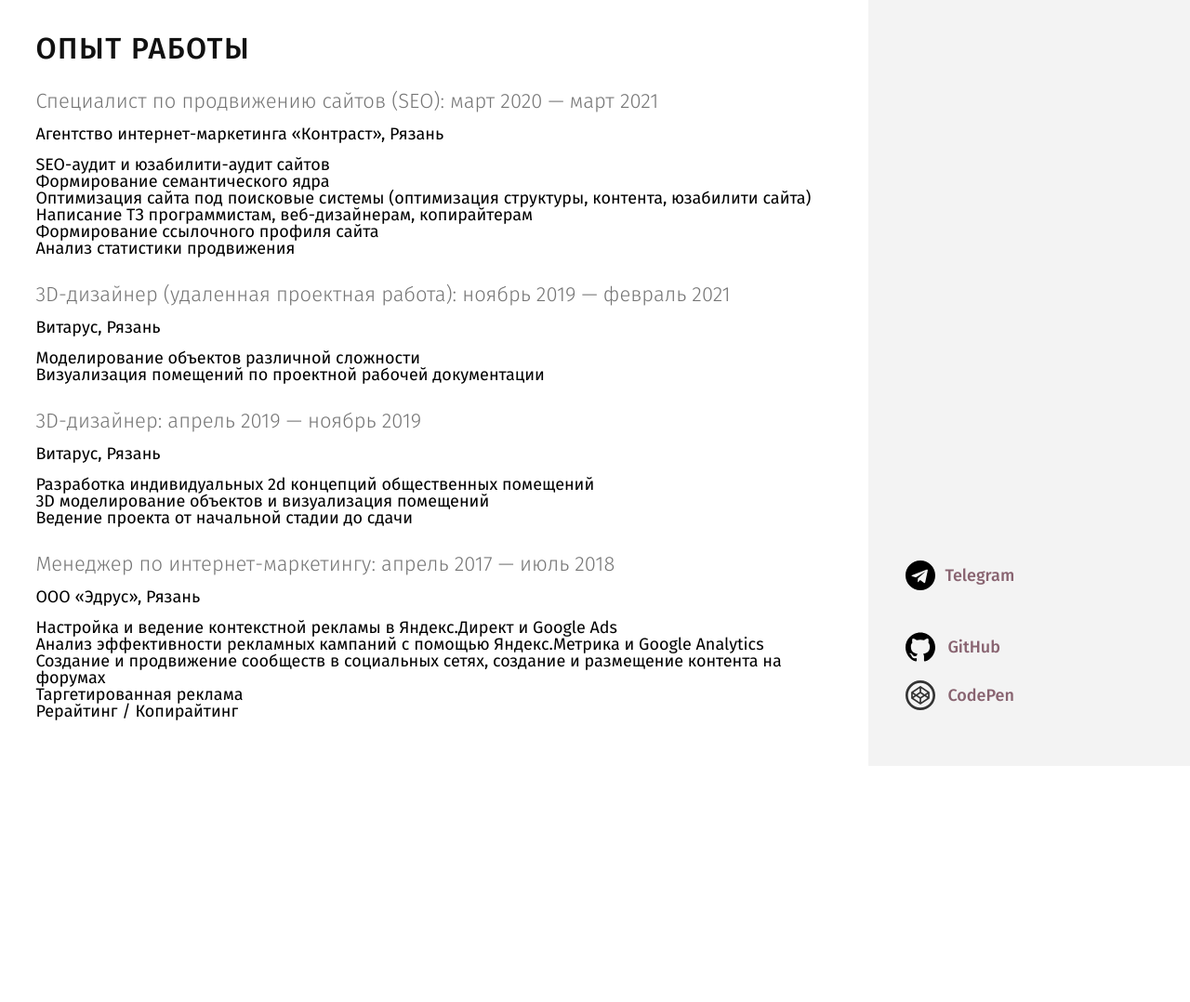
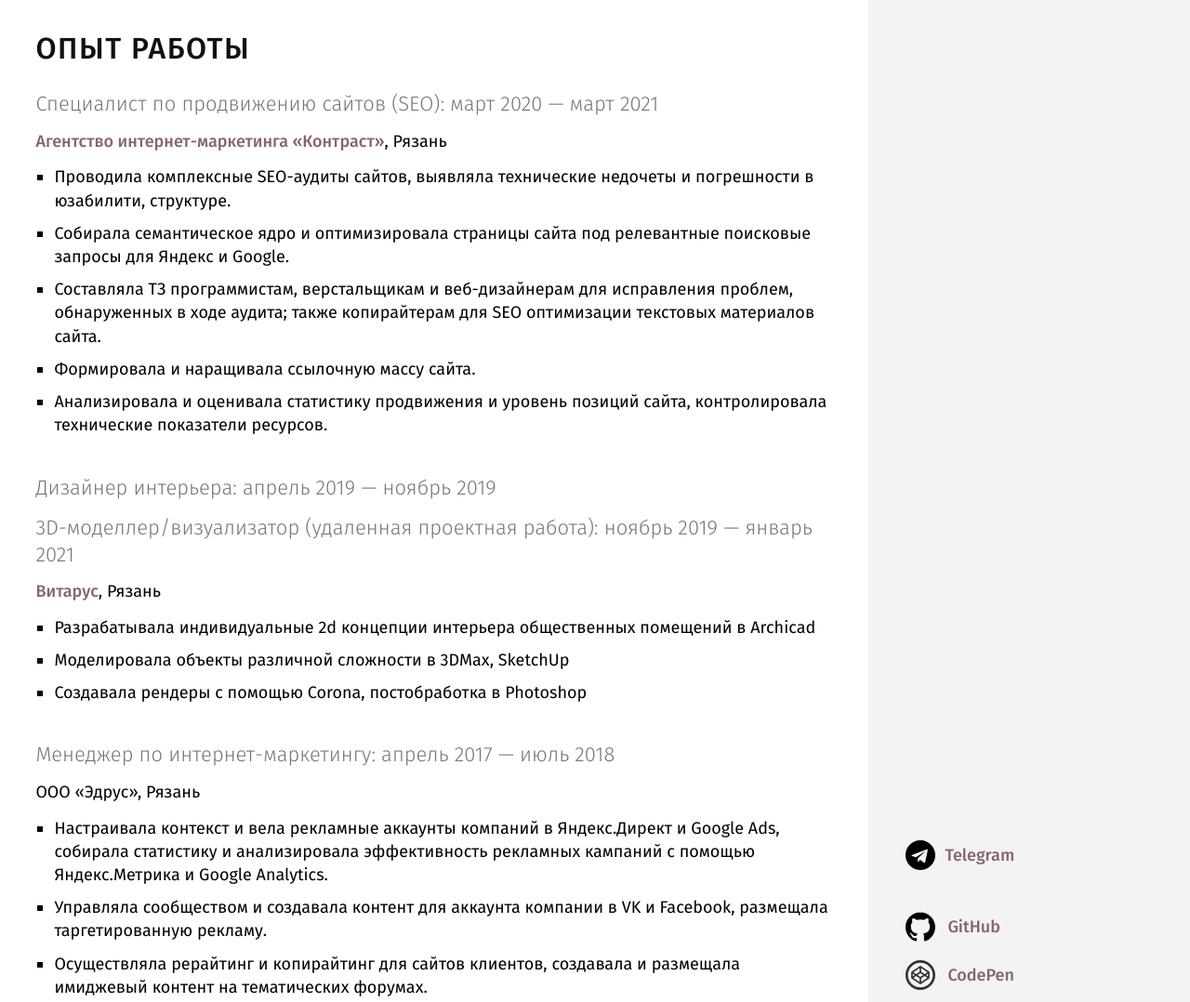
Before and after one commit to Nika-97/cv-page, a website: page index.html in a window 1280 px wide. Shown: the part 1860-2938 px from the top of the page at 93% size. Before the commit the page ends 2684 px from the top, so only its background shows below. Drawn offline with nearby package versions, Linux system fonts and the light colour scheme; files that its build step writes are made by us from their sources.

Commit message:
add work exp info

```diff
--- a/assets/js-src/main.js
+++ b/assets/js-src/main.js
@@ -10,7 +10,6 @@
     pagination: {
         el: '.swiper-pagination',
     },
-
 });
 
 
@@ -24,15 +23,23 @@
         type: 'fraction',
     },
     nested: true,
+    zoom: true,
 
     breakpoints: {
-        // when window width is >= 320px
         320: {
-            zoom: true,
+            zoom: {
+                maxRatio: 3
+            }
         },
-        // when window width is >= 800px
-        800: {
-            zoom: false,
+        576: {
+            zoom: {
+                maxRatio: 2
+            }
         },
-    }
+        1280: {
+            zoom: {
+                maxRatio: 1.2
+            }
+        }
+    },
 });
--- a/assets/scss/style.scss
+++ b/assets/scss/style.scss
@@ -109,7 +109,7 @@
         "contacts right"
         "left right";
     @include min1920 {
-        grid-template-rows: 485px 150px 77%;
+        grid-template-rows: 485px 150px 79%;
     }
     @include max1370 {
         grid-template-columns: 73% 27%;
@@ -332,6 +332,12 @@
 .about-me,
 .work-exp {
     padding: 0 3vw;
+    @include max1050 {
+        width: 85%;
+    }
+    @include max800 {
+        width: 100%;
+    }
 }
 
 .about-me > p:first-of-type {
@@ -343,7 +349,7 @@
 }
 
 .work-exp > div {
-    margin-bottom: 30px;
+    margin-bottom: 40px;
     &:last-child {
         margin-bottom: 0;
     }
@@ -354,15 +360,35 @@
         color: #757575;
         font-weight: 300;
         font-size: 22px;
+        margin-top: 15px;
+        line-height: 130%;
         @include max800 {
             font-size: 20px;
+        }
+        &:first-of-type {
+            margin-top: 0;
         }
     }
     &__work-place {
         margin-top: 15px;
+        line-height: 120%;
+        a {
+            color: #886370;
+            font-weight: 500;
+            display: inline;
+        }
     }
     &__descr {
         margin-top: 15px;
+        li {
+            line-height: 140%;
+            margin-top: 10px;
+            list-style: square;
+            margin-left: 20px;
+            &:first-child {
+                margin-top: 0;
+            }
+        }
     }
 }
 
@@ -423,12 +449,11 @@
         }
     }
     &__links {
+        display: flex;
         align-self: flex-end;
         flex-wrap: wrap;
-        &.links {
-            @include max1050 {
-                display: none;
-            }
+        @include max1050 {
+            display: none;
         }
     }
 }
@@ -491,17 +516,18 @@
     font-weight: 300;
 }
 
-.links {
-    display: flex;
+.footer-links {
+    display: none;
     @include max1050 {
+        display: flex;
         padding: 30px 0;
         background-color: #ebebeb;
         width: 100%;
         justify-content: center;
     }
 }
-.links_mob {
-    display: none;
+.footer-links_mob {
+
     @include max1050 {
         display: flex;
         width: 65%;
--- a/index.html
+++ b/index.html
@@ -343,35 +343,36 @@
                     <div>
                         <span class="work-exp__job-title">Специалист по продвижению сайтов
                             (SEO): март 2020 — март 2021</span>
-                        <span class="work-exp__work-place">Агентство интернет-маркетинга «Контраст», Рязань</span>
+                        <span class="work-exp__work-place"><a href="https://icontrast.ru/" target="_blank">Агентство
+                                интернет-маркетинга «Контраст»</a>, Рязань</span>
                         <ul class="work-exp__descr">
-                            <li>SEO-аудит и юзабилити-аудит сайтов</li>
-                            <li>Формирование семантического ядра</li>
-                            <li>Оптимизация сайта под поисковые системы (оптимизация структуры, контента, юзабилити
-                                сайта)</li>
-                            <li>Написание ТЗ программистам, веб-дизайнерам, копирайтерам</li>
-                            <li>Формирование ссылочного профиля сайта</li>
-                            <li>Анализ статистики продвижения</li>
+                            <li>Проводила комплексные SEO-аудиты сайтов, выявляла технические недочеты и погрешности в
+                                юзабилити, структуре.</li>
+                            <li>Собирала семантическое ядро и оптимизировала страницы сайта под релевантные поисковые
+                                запросы для Яндекс и Google.</li>
+                            <li>Составляла ТЗ программистам, верстальщикам и веб-дизайнерам для исправления проблем,
+                                обнаруженных в ходе аудита; также копирайтерам для SEO оптимизации текстовых материалов
+                                сайта.</li>
+                            <li>Формировала и наращивала ссылочную массу сайта.</li>
+                            <li>Анализировала и оценивала статистику продвижения и уровень позиций сайта, контролировала
+                                технические показатели ресурсов.</li>
                         </ul>
                     </div>
 
-                    <div>
-                        <span class="work-exp__job-title">3D-дизайнер (удаленная проектная работа): ноябрь 2019 —
-                            февраль 2021</span>
-                        <span class="work-exp__work-place">Витарус, Рязань</span>
-                        <ul class="work-exp__descr">
-                            <li>Моделирование объектов различной сложности</li>
-                            <li>Визуализация помещений по проектной рабочей документации</li>
-                        </ul>
-                    </div>
+
 
                     <div>
-                        <span class="work-exp__job-title">3D-дизайнер: апрель 2019 — ноябрь 2019</span>
-                        <span class="work-exp__work-place">Витарус, Рязань</span>
+                        <span class="work-exp__job-title">Дизайнер интерьера: апрель 2019 — ноябрь 2019</span>
+                        <span class="work-exp__job-title">3D-моделлер/визуализатор (удаленная проектная работа): ноябрь
+                            2019 —
+                            январь 2021</span>
+                        <span class="work-exp__work-place"><a href="https://vita-rus.ru/" target="_blank">Витарус</a>,
+                            Рязань </a></span>
                         <ul class="work-exp__descr">
-                            <li>Разработка индивидуальных 2d концепций общественных помещений</li>
-                            <li>3D моделирование объектов и визуализация помещений</li>
-                            <li>Ведение проекта от начальной стадии до сдачи</li>
+                            <li>Разрабатывала индивидуальные 2d концепции интерьера общественных помещений в Archicad
+                            </li>
+                            <li>Моделировала объекты различной сложности в 3DMax, SketchUp
+                            <li>Создавала рендеры с помощью Corona, постобработка в Photoshop</li>
                         </ul>
                     </div>
 
@@ -380,14 +381,13 @@
                             2018</span>
                         <span class="work-exp__work-place">ООО «Эдрус», Рязань</span>
                         <ul class="work-exp__descr">
-                            <li>Настройка и ведение контекстной рекламы в Яндекс.Директ и Google Ads</li>
-                            <li>Анализ эффективности рекламных кампаний с помощью Яндекс.Метрика и Google Analytics
-                            </li>
-                            <li>Создание и продвижение сообществ в социальных сетях, создание и размещение контента
-                                на
-                                форумах</li>
-                            <li>Таргетированная реклама</li>
-                            <li>Рерайтинг / Копирайтинг</li>
+                            <li>Настраивала контекст и вела рекламные аккаунты компаний в Яндекс.Директ и Google Ads,
+                                собирала статистику и анализировала эффективность рекламных кампаний с помощью
+                                Яндекс.Метрика и Google Analytics.</li>
+                            <li>Управляла сообществом и создавала контент для аккаунта компании в VK
+                                и Facebook, размещала таргетированную рекламу.</li>
+                            <li>Осуществляла рерайтинг и копирайтинг для сайтов клиентов, создавала и размещала
+                                имиджевый контент на тематических форумах.</li>
                         </ul>
                     </div>
                 </div>
@@ -432,15 +432,15 @@
                         <span class="language-info">Английский — B1</span>
                     </div>
                 </div>
-                <div class="add-info__links links">
+                <div class="add-info__links">
                     <a target="_blank" class="tg-link" href="https://t.me/nikachan0_0">Telegram</a>
                     <a target="_blank" class="github-link" href="https://github.com/Nika-97?tab=repositories">GitHub</a>
                     <a target="_blank" class="codepen-link" href="https://codepen.io/nika-97">CodePen</a>
                 </div>
             </div>
 
-            <div class="links">
-                <div class="links_mob">
+            <div class="footer-links">
+                <div class="footer-links_mob">
                     <a target="_blank" class="tg-link" href="https://t.me/nikachan0_0">Telegram</a>
                     <a target="_blank" class="github-link" href="https://github.com/Nika-97?tab=repositories">GitHub</a>
                     <a target="_blank" class="codepen-link" href="https://codepen.io/nika-97">CodePen</a>
```
Also changed, not shown: assets/css/style.min.css, assets/js/main.min.js.
